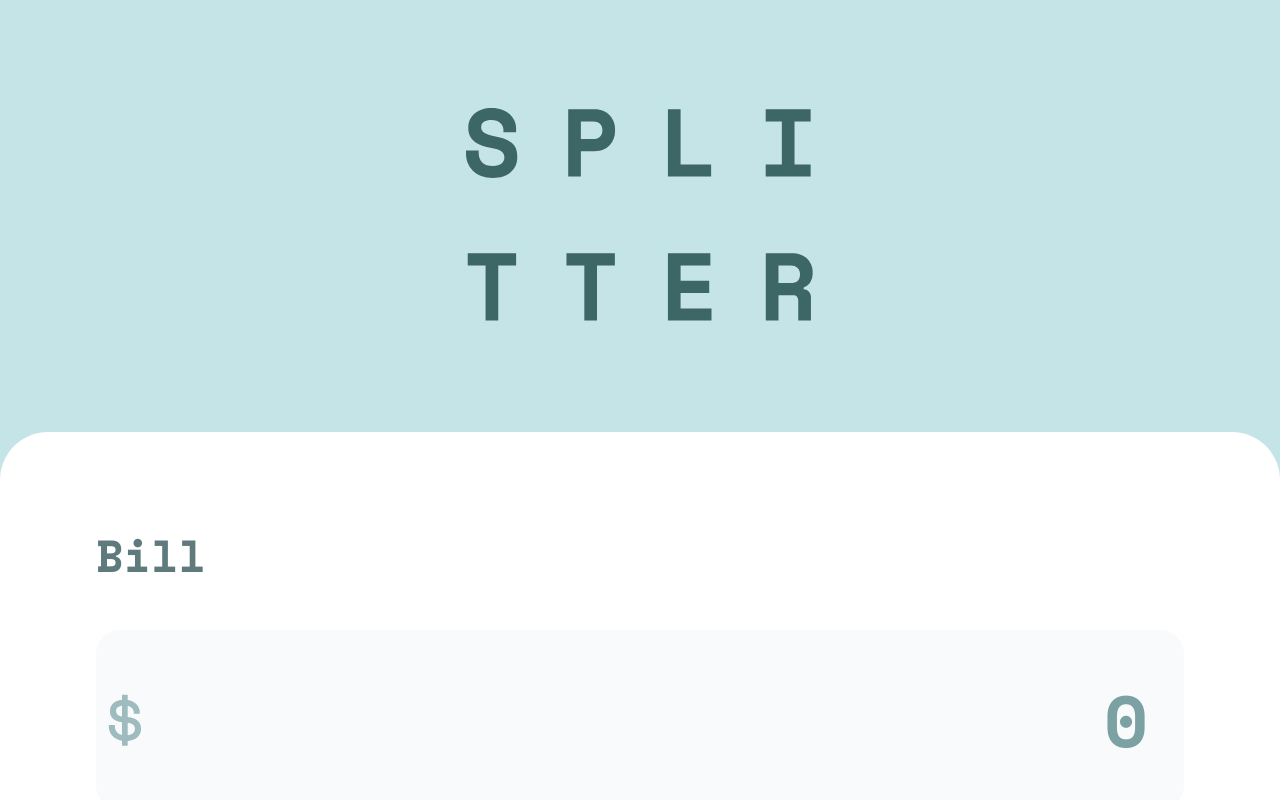
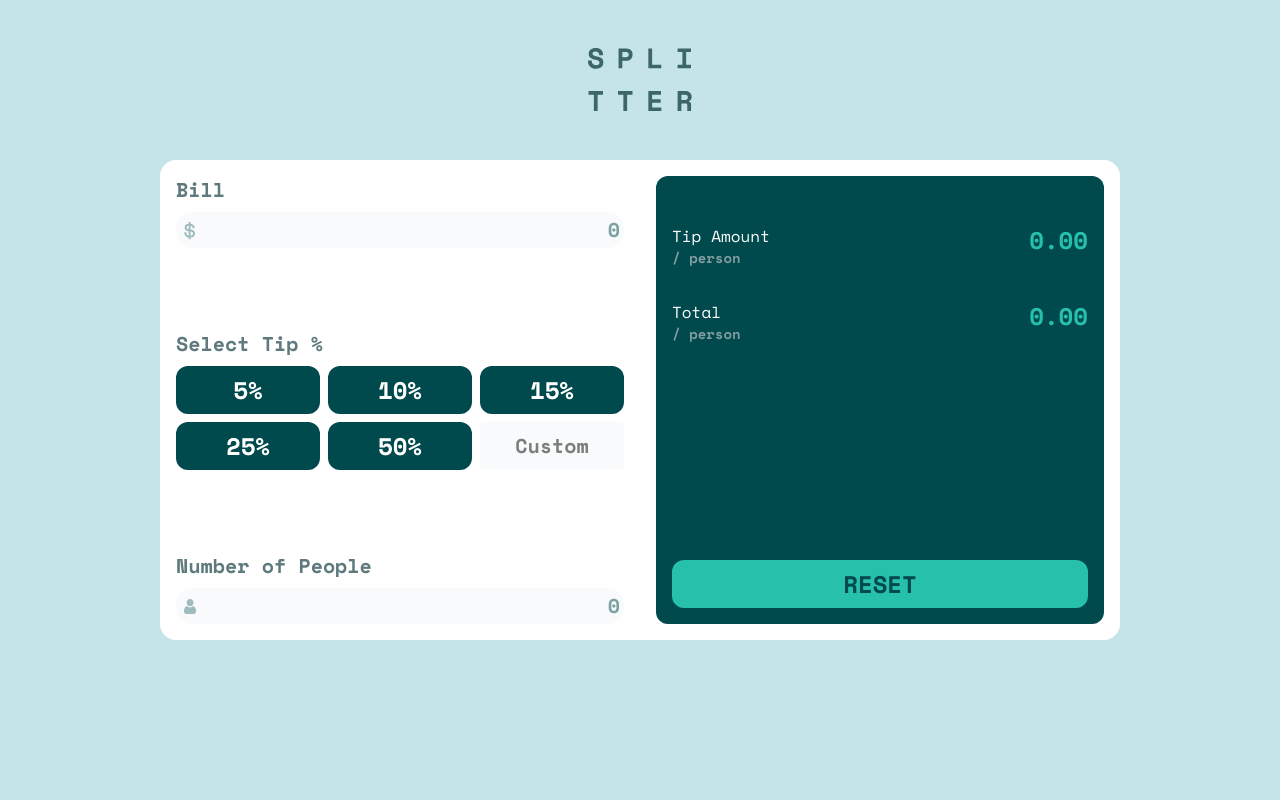
Before and after one commit to frontend-rustyff12/11-tip-calculator-app, a React (Vite) app: page / in a window 1280 px wide. Shown: the top 800 px of the page. Built offline with nearby package versions, Linux system fonts and the light colour scheme.

Commit message:
desktop layout

```diff
--- a/src/App.jsx
+++ b/src/App.jsx
@@ -1,11 +1,11 @@
 import Form from "./Form";
 function App() {
   return (
-    <main className="min-h-screen grid grid-cols-1 grid-rows-[18rem_auto] bg-cust-Grey-200 font-mono">
+    <main className="min-h-screen grid grid-cols-1 grid-rows-[18rem_auto] bg-cust-Grey-200 font-mono lg:grid-rows-[10rem_auto]">
       <header className="flex justify-center items-center">
-        <img className="h-36" src="/logo.svg" alt="Splitter logo" />
+        <img className="h-36 lg:h-16" src="/logo.svg" alt="Splitter logo" />
       </header>
-      <section>
+      <section className="lg:flex lg:justify-center lg:items-center lg:mb-[10rem]">
         <Form />
       </section>
     </main>
--- a/src/Form.jsx
+++ b/src/Form.jsx
@@ -68,8 +68,9 @@ export default function Form() {
   );
 
   return (
-    <form className="bg-cust-White h-full rounded-t-4xl p-16 grid grid-cols-1 grid-rows-auto gap-8">
-      <div className="flex flex-col">
+    <form className="bg-cust-White h-full rounded-t-4xl p-16 grid grid-cols-1 grid-rows-auto gap-8 lg:grid-cols-2 lg:w-9/12 lg:p-4 lg:rounded-t-0 lg:rounded-2xl">
+      <div className=" flex flex-col gap-8 lg:flex lg:flex-col lg:justify-between">
+        <div className="flex flex-col ">
           <label className={labelClass} htmlFor="bill">
             Bill
           </label>
@@ -86,7 +87,7 @@ export default function Form() {
           <label className={labelClass} htmlFor="tip-select">
             Select Tip %
           </label>
-        <div className="grid grid-cols-2 grid-rows-3 gap-6 mt-8">
+          <div className="grid grid-cols-2 grid-rows-3 gap-6 mt-8 lg:grid-cols-3 lg:grid-rows-2 lg:gap-2  lg:mt-2">
             <button
               onClick={handleTipClick}
               className={`${btnClass} ${
@@ -156,7 +157,7 @@ export default function Form() {
               Custom Tip Percentage
             </label>
             <input
-            className="placeholder:text-center text-right p-2 bg-gray-50 rounded text-5xl font-bold"
+              className="placeholder:text-center text-right p-2 bg-gray-50 rounded text-5xl font-bold lg:text-xl"
               type="text"
               placeholder="Custom"
               name="tipPercent"
@@ -197,39 +198,44 @@ export default function Form() {
             aria-invalid={!validState}
           />
         </div>
-      <div className="p-8 grid bg-cust-Green-900  rounded-xl gap-12">
+      </div>
+      <div className="p-8 grid bg-cust-Green-900  rounded-xl gap-12 lg:p-4 lg:gap-4 lg:grid-cols-1 lg:grid-rows-2">
         <div className="flex flex-col gap-8 mt-8">
           <div className="flex justify-between">
             <div>
-              <h2 className="text-cust-White text-lg">Tip Amount</h2>
-              <p className="text-base text-cust-Grey-400 font-semibold">
+              <h2 className="text-cust-White text-lg lg:text-base">
+                Tip Amount
+              </h2>
+              <p className="text-base text-cust-Grey-400 font-semibold lg:text-sm">
                 / person
               </p>
             </div>
-            <p className="text-cust-Green-400 font-bold text-5xl">
+            <p className="text-cust-Green-400 font-bold text-5xl lg:text-2xl">
               {tipPerPerson}
             </p>
           </div>
 
           <div className="flex justify-between">
             <div>
-              <h2 className="text-cust-White text-lg">Total</h2>
-              <p className="text-base text-cust-Grey-400 font-semibold">
+              <h2 className="text-cust-White text-lg lg:text-base">Total</h2>
+              <p className="text-base text-cust-Grey-400 font-semibold lg:text-sm">
                 / person
               </p>
             </div>
-            <p className="text-cust-Green-400 font-bold text-5xl">
+            <p className="text-cust-Green-400 font-bold text-5xl lg:text-2xl">
               {totalPerPerson}
             </p>
           </div>
         </div>
+        <div className="flex lg:items-end">
           <button
             onClick={handleReset}
-          className="bg-cust-Green-400 p-6 rounded-xl text-cust-Green-900 font-bold text-4xl hover:bg-cust-Green-400 cursor-pointer uppercase"
+            className="w-full bg-cust-Green-400 p-6 rounded-xl text-cust-Green-900 font-bold text-4xl hover:bg-cust-Green-400 cursor-pointer uppercase lg:text-2xl lg:p-2"
           >
             Reset
           </button>
         </div>
+      </div>
     </form>
   );
 }
--- a/src/customClasses.js
+++ b/src/customClasses.js
@@ -1,7 +1,7 @@
 export const btnClass =
-  " py-6 px-8 rounded-xl text-cust-White font-bold text-5xl hover:bg-cust-Green-400 cursor-pointer";
+  " py-6 px-8 rounded-xl text-cust-White font-bold text-5xl hover:bg-cust-Green-400 cursor-pointer lg:text-2xl lg:px-2 lg:py-2";
 
-export const labelClass = "text-3xl text-cust-Grey-500 font-bold";
+export const labelClass = "text-3xl text-cust-Grey-500 font-bold lg:text-xl";
 
 export const inputClass =
-  "bg-no-repeat bg-[0.5rem_center] bg-[length:1.5rem] bg-gray-50 text-right pl-8 p-6 mt-8 text-5xl text-cust-Green-900 font-bold  focus:outline rounded-2xl focus:outline-4 focus:outline-cust-Green-900";
+  "bg-no-repeat bg-[0.5rem_center] bg-[length:1.5rem] bg-gray-50 text-right pl-8 p-6 mt-8 text-5xl text-cust-Green-900 font-bold  focus:outline rounded-2xl focus:outline-4 focus:outline-cust-Green-900 lg:text-xl lg:p-1 lg:bg-[length:0.75rem] lg:mt-2";
--- a/src/index.css
+++ b/src/index.css
@@ -16,8 +16,14 @@
 html {
   font-size: 24px;
 }
-/*
-*,
+
+@media only screen and (min-width: 992px) {
+  html {
+    font-size: 16px;
+  }
+}
+
+/* *,
 *::before,
 *::after {
   border: 1px solid red;
```
Lines whose indentation alone changed are shown as unchanged.
